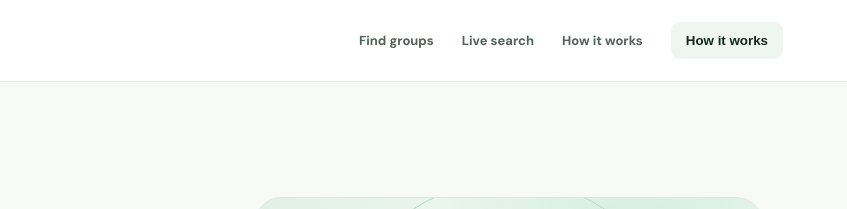
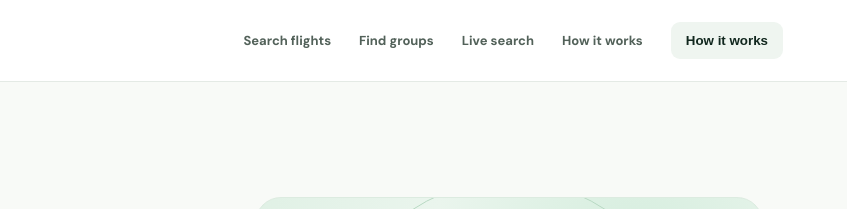
Before and after one commit to abduwahablkhan6969-cmd/seatshare, a website: page index.html in a window 1280 px wide. Shown: the top 209 px of the page, 433-1280 px from the left. Drawn offline with Linux system fonts and the light colour scheme.

Commit message:
Update index.html

```diff
--- a/index.html
+++ b/index.html
@@ -10,7 +10,7 @@
 <body>
 <header class="topbar">
   <a class="brand" href="#"><span class="brand-mark">S</span><span>Seat<span class="brand-green">Share</span><small>TRAVEL TOGETHER. SAVE TOGETHER.</small></span></a>
-  <nav><a href="#groups">Find groups</a><a href="#live-inventory">Live search</a><a href="#how">How it works</a><button class="nav-cta" id="howBtn">How it works</button></nav>
+ <nav><a href="flights.html">Search flights</a><a href="#groups">Find groups</a><a href="#live-inventory">Live search</a><a href="#how">How it works</a><button class="nav-cta" id="howBtn">How it works</button></nav>
 </header>
 <main>
   <section class="hero">
```
